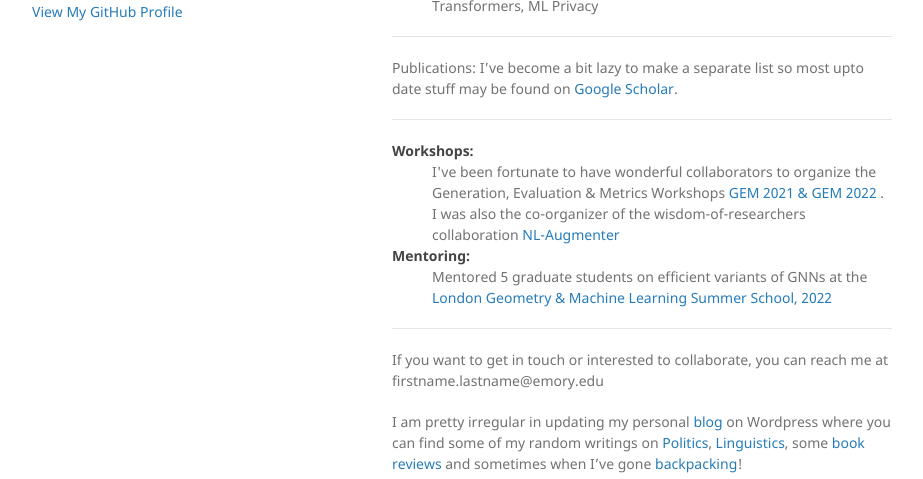
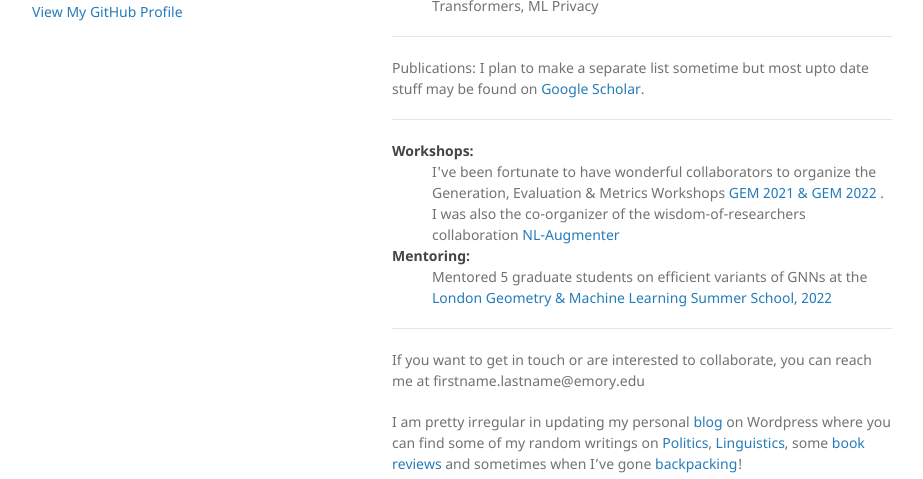
Before and after one commit to alephmembeth/alephmembeth.github.io, a Jekyll site: the page built from index.md, in a window 1280 px wide, cut to the strip 335-814 px from the top of the page. Shown: the whole strip, without its empty margins (178-1101 px from the left). Built offline with Jekyll 4.4.1, drawn with Linux system fonts in a browser that asks for light colours; the repository's description, which GitHub fills in, is left out.

Commit message:
Update index.md

```diff
--- a/index.md
+++ b/index.md
@@ -17,14 +17,14 @@ My name’s Kaustubh Dhole! I’m a researcher at Emory University's Department
 
 * * *
 
-Publications: I've become a bit lazy to make a separate list so most upto date stuff may be found on <a href="https://scholar.google.co.in/citations?hl=en&user=xSGbQ3oAAAAJ&view_op=list_works&sortby=pubdate">Google Scholar</a>.
+Publications: I plan to make a separate list sometime but most upto date stuff may be found on <a href="https://scholar.google.co.in/citations?hl=en&user=xSGbQ3oAAAAJ&view_op=list_works&sortby=pubdate">Google Scholar</a>.
 
 
 * * *
 
 <dl>
    <dt>Workshops:</dt>
-      <dd>I've been fortunate to have wonderful collaborators to organize the Generation, Evaluation & Metrics Workshops <a href="https://gem-benchmark.com/workshop">GEM 2021 & GEM 2022 </a>. I was also the co-organizer of the wisdom-of-researchers collaboration <a href="https://gem-benchmark.com/nl_augmenter">NL-Augmenter</a> </dd>
+      <dd>I've been fortunate to have wonderful collaborators to organize the Generation, Evaluation & Metrics Workshops <a href="https://gem-benchmark.com/workshop">GEM 2021 & GEM 2022 </a>. I was also the co-organizer of the wisdom-of-researchers collaboration <a href="https://arxiv.org/pdf/2112.02721.pdf">NL-Augmenter</a> </dd>
    <dt>Mentoring:</dt>
       <dd> Mentored 5 graduate students on efficient variants of GNNs at the <a href="https://www.logml.ai/people/mentor22/kaustubh">London Geometry & Machine Learning Summer School, 2022</a> </dd>
 </dl>
@@ -32,6 +32,6 @@ Publications: I've become a bit lazy to make a separate list so most upto date s
 
 * * *
 
-If you want to get in touch or interested to collaborate, you can reach me at firstname.lastname@emory.edu
+If you want to get in touch or are interested to collaborate, you can reach me at firstname.lastname@emory.edu
 
 I am pretty irregular in updating my personal <a href="https://kaustubhdhole.wordpress.com/">blog</a> on Wordpress where you can find some of my random writings on <a href="https://kaustubhdhole.wordpress.com/category/political/">Politics</a>, <a href="https://kaustubhdhole.wordpress.com/category/nlp/">Linguistics</a>, some <a href="https://kaustubhdhole.wordpress.com/2020/02/29/a-few-random-books-that-i-found-interesting-and-a-few-which-i-didnt/"> book reviews</a> and sometimes when I've gone <a href="https://kaustubhdhole.wordpress.com/category/travel/">backpacking</a>!
```
